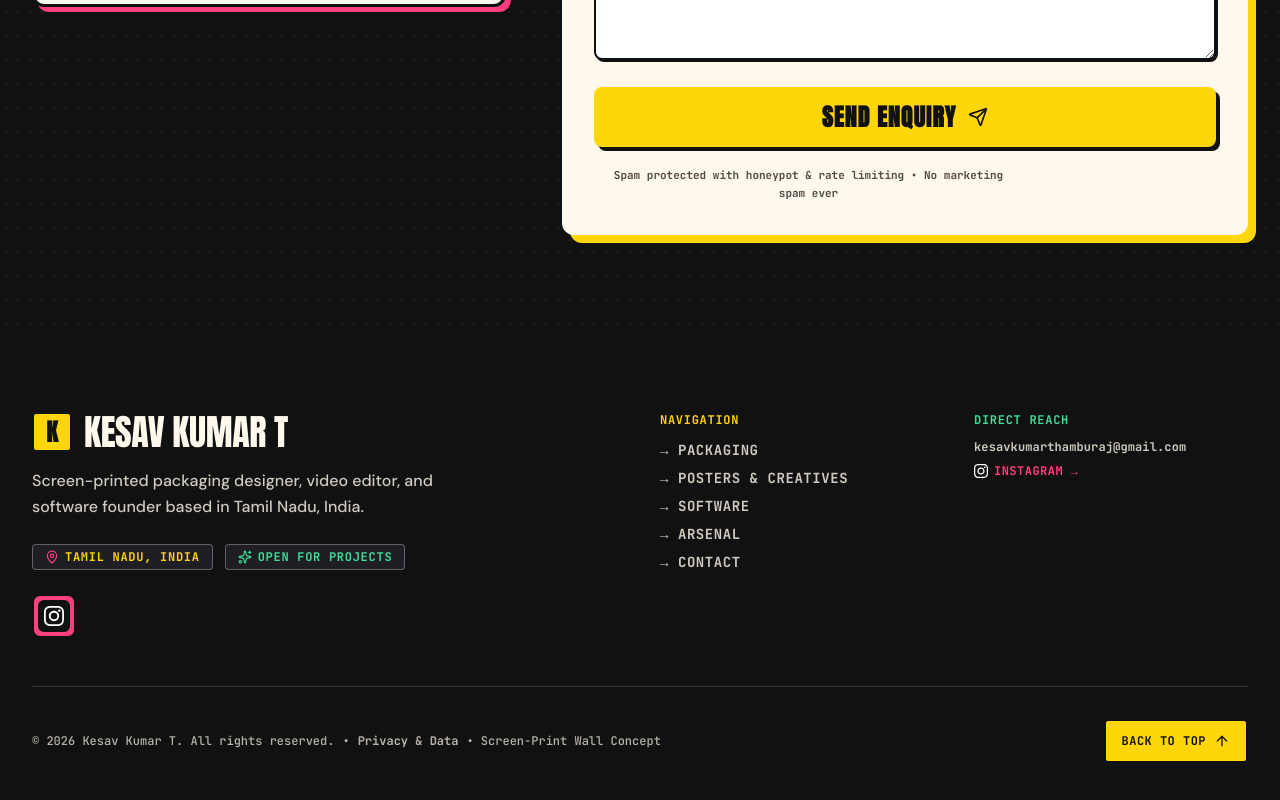
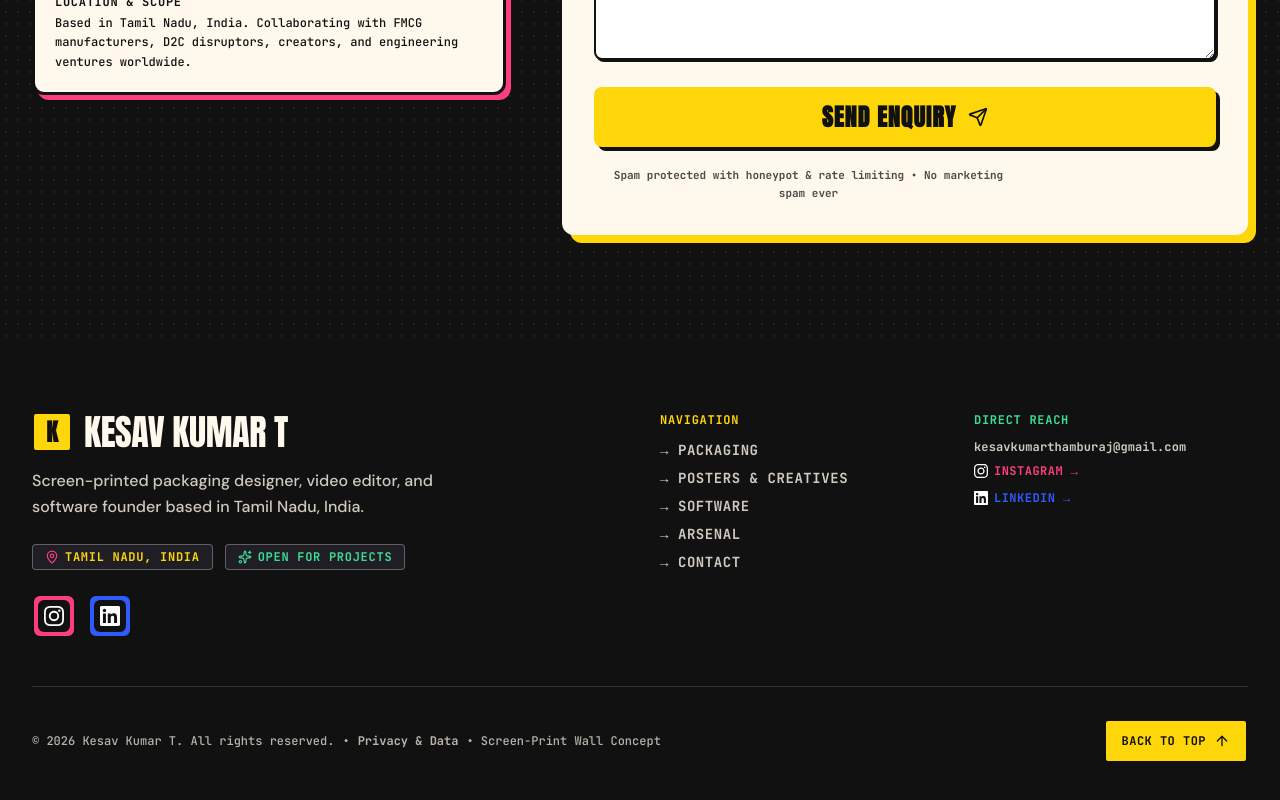
Before and after one commit to kesavkumarthamburaj-dev/Kesav-kumar-Thamburaj, a React (Vite) app: page / in a window 1280 px wide. Shown: the part 9327-10127 px from the top of the page. Built offline with nearby package versions, Linux system fonts and the light colour scheme.

Commit message:
Add LinkedIn URL, footer button, schema

```diff
--- a/index.html
+++ b/index.html
@@ -49,7 +49,8 @@
           "image": "%SITE_URL%/og-image.png",
           "jobTitle": "Packaging Designer, Video Editor & Software Founder",
           "sameAs": [
-            "https://www.instagram.com/kesavkumarthamburaj/"
+            "https://www.instagram.com/kesavkumarthamburaj/",
+            "https://www.linkedin.com/in/kesavkumart/"
           ]
         },
         {
@@ -59,7 +60,8 @@
           "image": "%SITE_URL%/og-image.png",
           "jobTitle": "Packaging Designer, Video Editor & Software Founder",
           "sameAs": [
-            "https://www.instagram.com/kesavkumarthamburaj/"
+            "https://www.instagram.com/kesavkumarthamburaj/",
+            "https://www.linkedin.com/in/kesavkumart/"
           ]
         }
       ]
--- a/scripts/test-full-browser-suite.js
+++ b/scripts/test-full-browser-suite.js
@@ -147,16 +147,18 @@ async function runFullSuite() {
     console.log('Testimonials section in DOM (expect false):', checkTestimonials.result.value.sectionExists);
     console.log('Nav contains Kind Words (expect false):', checkTestimonials.result.value.navHasKindWords);
 
-    // Check LinkedIn is hidden while placeholder
+    // Check LinkedIn is visible and links correctly
     const checkLinkedIn = await cdp.send('Runtime.evaluate', {
       expression: `({
         linkedInBtnInContact: document.querySelector('a[aria-label*="LinkedIn" i]') !== null,
-        schemaHasLinkedIn: (document.getElementById('json-ld-schema')?.textContent || '').includes('linkedin.com'),
+        linkedInHref: document.querySelector('a[aria-label*="LinkedIn" i]')?.href,
+        schemaHasLinkedIn: (document.getElementById('json-ld-schema')?.textContent || '').includes('https://www.linkedin.com/in/kesavkumart/'),
       })`,
       returnByValue: true,
     });
-    console.log('LinkedIn button in DOM (expect false):', checkLinkedIn.result.value.linkedInBtnInContact);
-    console.log('Schema has LinkedIn (expect false):', checkLinkedIn.result.value.schemaHasLinkedIn);
+    console.log('LinkedIn button in DOM (expect true):', checkLinkedIn.result.value.linkedInBtnInContact);
+    console.log('LinkedIn href:', checkLinkedIn.result.value.linkedInHref);
+    console.log('Schema has LinkedIn (expect true):', checkLinkedIn.result.value.schemaHasLinkedIn);
 
     // ----------------------------------------------------
     // TEST 2: THEME TOGGLE (LIGHT & DARK)
--- a/src/components/Footer.jsx
+++ b/src/components/Footer.jsx
@@ -1,9 +1,11 @@
-import React from 'react';
+import React, { useState } from 'react';
 import { ArrowUp, Sparkles, MapPin } from 'lucide-react';
 import { portfolioContent, isRealUrl } from '../data/content.js';
 
 export default function Footer({ isDark, onOpenPrivacy }) {
   const { profile } = portfolioContent;
+  const [igLogoError, setIgLogoError] = useState(false);
+  const [liLogoError, setLiLogoError] = useState(false);
 
   const scrollToTop = () => {
     window.scrollTo({ top: 0, behavior: 'smooth' });
@@ -58,11 +60,15 @@ export default function Footer({ isDark, onOpenPrivacy }) {
                 target="_blank"
                 rel="noopener noreferrer"
                 aria-label="Open Kesav's Instagram"
-                className="w-11 h-11 rounded-lg bg-[#FF3D81] border-2 border-[#111111] shadow-[2px_2px_0px_#111111] flex items-center justify-center hover:scale-105 active:scale-95 transition-transform"
+                className="w-11 h-11 rounded-lg bg-[#FF3D81] text-[#111111] border-2 border-[#111111] shadow-[2px_2px_0px_#111111] flex items-center justify-center hover:scale-105 active:scale-95 transition-transform"
                 title="Follow on Instagram"
               >
                 <span className="w-8 h-8 rounded-md bg-[#111111] flex items-center justify-center">
-                  <img src="/logos/instagram.svg" width={20} height={20} alt="Instagram logo" className="w-5 h-5 pointer-events-none" />
+                  {!igLogoError ? (
+                    <img src="/logos/instagram.svg" width={20} height={20} alt="Instagram logo" className="w-5 h-5 pointer-events-none" onError={() => setIgLogoError(true)} />
+                  ) : (
+                    <span className="font-headline font-black text-white text-base leading-none select-none">I</span>
+                  )}
                 </span>
               </a>
 
@@ -73,11 +79,15 @@ export default function Footer({ isDark, onOpenPrivacy }) {
                   target="_blank"
                   rel="noopener noreferrer"
                   aria-label="Open Kesav's LinkedIn"
-                  className="w-11 h-11 rounded-lg bg-[#2F5BFF] border-2 border-[#111111] shadow-[2px_2px_0px_#111111] flex items-center justify-center hover:scale-105 active:scale-95 transition-transform"
+                  className="w-11 h-11 rounded-lg bg-[#2F5BFF] text-white border-2 border-[#111111] shadow-[2px_2px_0px_#111111] flex items-center justify-center hover:scale-105 active:scale-95 transition-transform"
                   title="Connect on LinkedIn"
                 >
                   <span className="w-8 h-8 rounded-md bg-[#111111] flex items-center justify-center">
-                    <img src="/logos/linkedin.svg" width={20} height={20} alt="LinkedIn logo" className="w-5 h-5 pointer-events-none" />
+                    {!liLogoError ? (
+                      <img src="/logos/linkedin.svg" width={20} height={20} alt="LinkedIn logo" className="w-5 h-5 pointer-events-none" onError={() => setLiLogoError(true)} />
+                    ) : (
+                      <span className="font-headline font-black text-white text-base leading-none select-none">L</span>
+                    )}
                   </span>
                 </a>
               )}
--- a/src/data/content.js
+++ b/src/data/content.js
@@ -10,7 +10,7 @@ export const SITE_URL = "https://kesav-kumar-thamburaj.vercel.app";
 
 const socialLinks = {
   instagram: "https://www.instagram.com/kesavkumarthamburaj/",
-  linkedin: "https://www.linkedin.com/in/YOUR-PROFILE/", // Replace with your real LinkedIn profile URL
+  linkedin: "https://www.linkedin.com/in/kesavkumart/",
 };
 
 /**
@@ -59,6 +59,7 @@ const showPlaceholders =
   (typeof process !== 'undefined' && process.env && process.env.VITE_SHOW_PLACEHOLDERS === 'true');
 
 export const testimonialsList = showPlaceholders ? placeholderTestimonials : [];
+export const testimonials = testimonialsList;
 
 export const portfolioContent = {
   motion: motionConfig,
@@ -349,12 +350,12 @@ export const portfolioContent = {
     ],
   },
 
-  testimonials: {
+  testimonials: Object.assign([...testimonialsList], {
     sectionId: "testimonials",
     tag: "CLIENT VOICES",
     headline: "KIND WORDS",
     items: testimonialsList,
-  },
+  }),
 
   arsenal: {
     sectionId: "arsenal",
```
